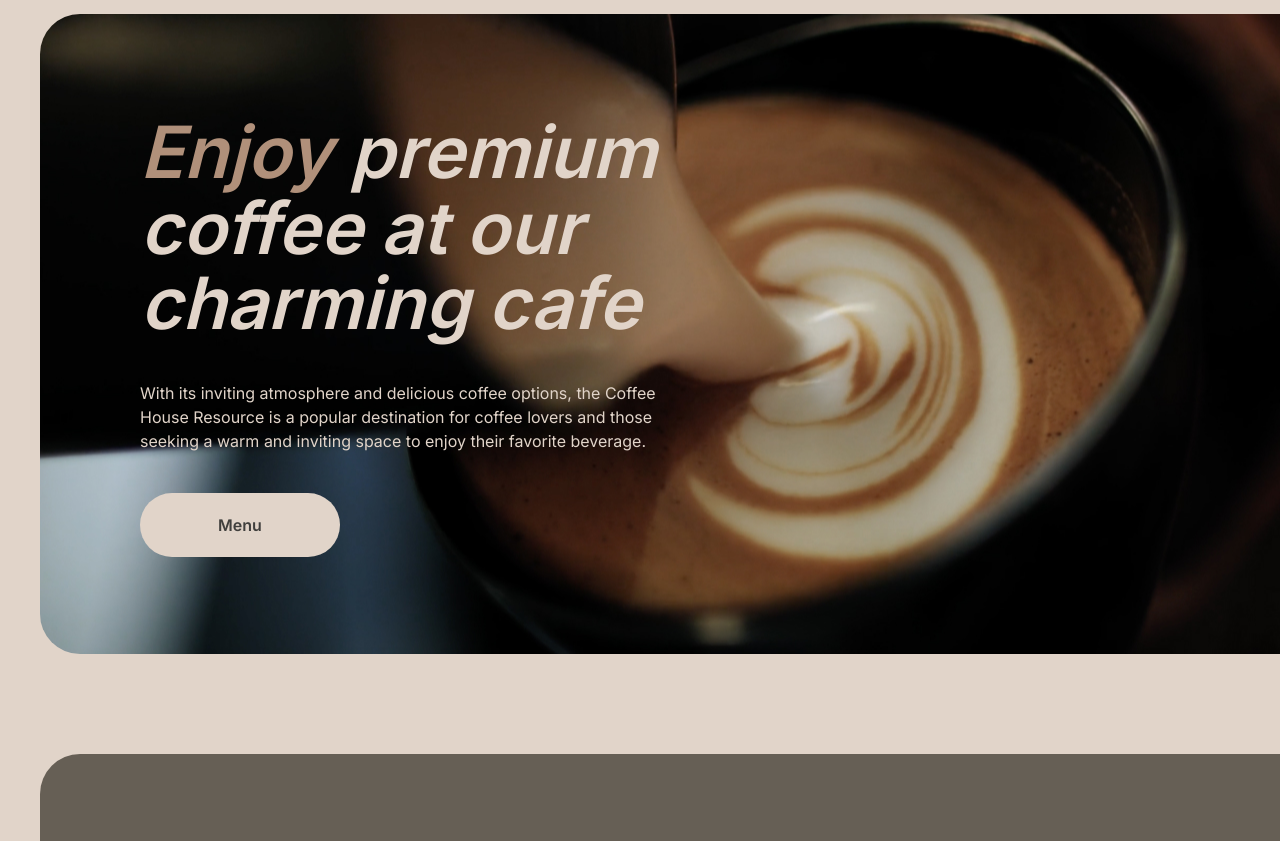
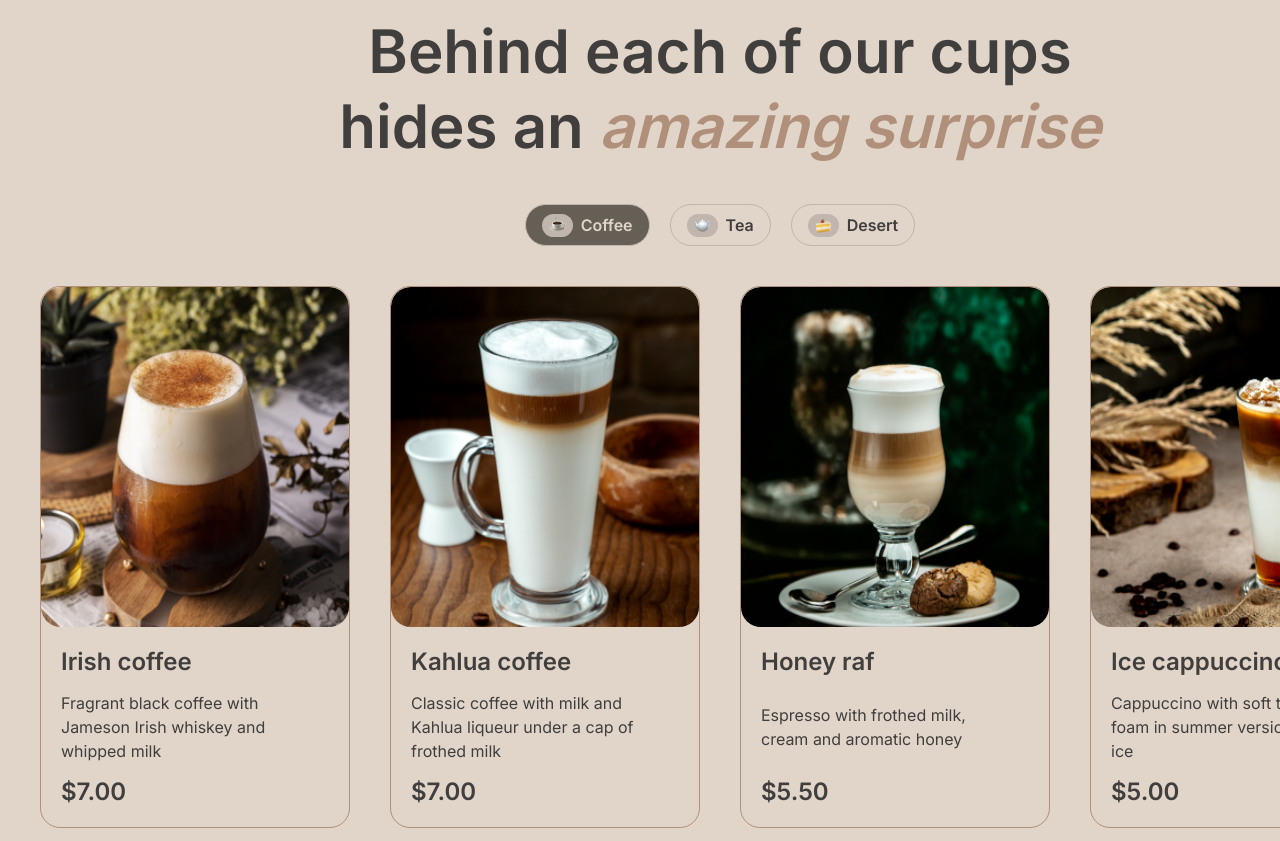
Before and after one commit to SerheyZakrevskiy/CoffeHouse, a plain HTML site: page menu.html in a window 1280 px wide. Shown: the part 86-927 px from the top of the page. Drawn offline with Linux system fonts and the light colour scheme.

Commit message:
feat: issue page menu

```diff
--- a/menu.html
+++ b/menu.html
@@ -32,13 +32,86 @@
         </div>
         </div>
     </header>
-    <main class="enjoy-block">
+    <main class="main-menu">
         <div class="container">
-            <div class="enjoy-main-background">
-                <div class="title-main">
-                    <h1 class="title-main-h1"><span class="span-title-main-h1">Enjoy </span>premium coffee at our charming cafe</h1>
-                    <p class="paragraph-main">With its inviting atmosphere and delicious coffee options, the Coffee House Resource is a popular destination for coffee lovers and those seeking a warm and inviting space to enjoy their favorite beverage.</p>
-                    <a class="menu-button-main" href="menu.html">Menu</a>
+            <div class="menu-page-block">
+                <div class="menu-page-block-title">
+                    <div class="menu-page-title">
+                    <h1 class="menu-page-h1">Behind each of our cups hides an <span class="menu-page-span">amazing surprise </span></h1>
+                    </div>
+                    <div class="menu-page-links">
+                        <ul class="menu-page-ul">
+                            <li class="menu-page-li"><a href="#" class="menu-page-a"></a><img class="menu-page-li-a-img" src="assets/🫖.png" alt="">Coffee</li>
+                            <li class="menu-page-li"><a href="#" class="menu-page-a"></a><img class="menu-page-li-a-img" src="assets/🫖 (1).png" alt="">Tea</li>
+                            <li class="menu-page-li"><a href="#" class="menu-page-a"></a><img class="menu-page-li-a-img" src="assets/🫖 (2).png" alt="">Desert</li>
+                        </ul>
+                    </div>
+                </div>
+                <div class="menu-page-full-assortiment">
+                    <div class="menu-page-images">
+                        <img class="menu-page-img" src="assets/coffee-1.png" alt="coffee-1">
+                        <div class="menu-page-description-coffee">
+                            <h4 class="menu-page-h4">Irish coffee</h4>
+                            <P class="menu-page-p">Fragrant black coffee with Jameson Irish whiskey and whipped milk</P>
+                            <h3 class="menu-page-h3-price">$7.00</h3>
+                        </div>
+                    </div>
+                    <div class="menu-page-images">
+                        <img class="menu-page-img" src="assets/coffee-2.png" alt="coffee-2">
+                        <div class="menu-page-description-coffee">
+                            <h4 class="menu-page-h4">Kahlua coffee</h4>
+                            <P class="menu-page-p">Classic coffee with milk and Kahlua liqueur under a cap of frothed milk</P>
+                            <h3 class="menu-page-h3-price">$7.00</h3>
+                        </div>
+                    </div>
+                    <div class="menu-page-images">
+                        <img class="menu-page-img" src="assets/coffee-3.png" alt="">
+                        <div class="menu-page-description-coffee">
+                            <h4 class="menu-page-h4">Honey raf</h4>
+                            <P class="menu-page-p">Espresso with frothed milk, cream and aromatic honey</P>
+                            <h3 class="menu-page-h3-price">$5.50</h3>
+                        </div>
+                    </div>
+                    <div class="menu-page-images">
+                        <img class="menu-page-img" src="assets/coffee-4.png" alt="">
+                        <div class="menu-page-description-coffee">
+                            <h4 class="menu-page-h4">Ice cappuccino</h4>
+                            <P class="menu-page-p">Cappuccino with soft thick foam in summer version with ice</P>
+                            <h3 class="menu-page-h3-price">$5.00</h3>
+                        </div>
+                    </div>
+                    <div class="menu-page-images">
+                        <img class="menu-page-img" src="assets/coffee-5.png" alt="">
+                        <div class="menu-page-description-coffee">
+                            <h4 class="menu-page-h4">Espresso</h4>
+                            <P class="menu-page-p">Classic black coffee</P>
+                            <h3 class="menu-page-h3-price">$4.50</h3>
+                        </div>
+                    </div>
+                    <div class="menu-page-images">
+                        <img class="menu-page-img" src="assets/coffee-6.png" alt="">
+                        <div class="menu-page-description-coffee">
+                            <h4 class="menu-page-h4">Latte</h4>
+                            <P class="menu-page-p">Espresso coffee with the addition of steamed milk and dense milk foam</P>
+                            <h3 class="menu-page-h3-price">$5.50</h3>
+                        </div>
+                    </div>
+                    <div class="menu-page-images">
+                        <img class="menu-page-img" src="assets/coffee-7.png" alt="">
+                        <div class="menu-page-description-coffee">
+                            <h4 class="menu-page-h4">Latte macchiato</h4>
+                            <P class="menu-page-p">Espresso with frothed milk and chocolate</P>
+                            <h3 class="menu-page-h3-price">$5.50</h3>
+                        </div>
+                    </div>
+                    <div class="menu-page-images">
+                        <img class="menu-page-img" src="assets/coffee-8.png" alt="">
+                        <div class="menu-page-description-coffee">
+                            <h4 class="menu-page-h4">Coffee with cognac</h4>
+                            <P class="menu-page-p">Fragrant black coffee with cognac and whipped cream</P>
+                            <h3 class="menu-page-h3-price">$6.50</h3>
+                        </div>
+                    </div>
                 </div>
             </div>
         </div>
--- a/style/style.css
+++ b/style/style.css
@@ -386,7 +386,8 @@ line-height: 125%;
 .photo-about4 {
     border-radius: 20px;
     transition: transform 0.5s ease-out;
-}.photo-about1:hover {
+}
+.photo-about1:hover {
     transform: scale(1.1);
 }
 .photo-about2:hover {
--- a/style/styleMenu.css
+++ b/style/styleMenu.css
@@ -158,83 +158,141 @@ body {
     width: 50%;
 }
 
-/*  Enjoy block */
+/*  Menu page coffee block */
 
 
-.enjoy-main-background {
-    background: url(../assets/bgphoto.jpg), lightgray 50% / cover no-repeat;
-    margin-bottom: 100px;
-    background-position: 100%;
-    height: 640px;
-    border-radius: 40px;
+.main-menu {
+
 }
 
-.title-main {
+.menu-page-block {
+    margin-bottom: 100px;
+}
+.menu-page-block-title {
     display: flex;
-    width: 530px;
+    justify-content: center;
+    align-items: center;
     flex-direction: column;
-    justify-content: center;
-    align-items: flex-start;
-    gap: 40px;
-    margin:0 0 0 100px;
-    padding:100px 0 0 0;
+    margin-bottom: 40px;
 }
-.title-main-h1 {
-    color: #E1D4C9;
+.menu-page-title {
+    text-align: center;
+    width: 800px;
+    margin-bottom: 40px;
+}
+
+.menu-page-h1 {
+color: #403F3D;
+text-align: center;
 font-family: Inter;
-    font-size: 72px;
+font-size: 60px;
+font-style: normal;
+font-weight: 600;
+line-height: 125%;
+}
+.menu-page-span {
+color: #B0907A;
+font-family: Inter;
+font-size: 60px;
 font-style: italic;
 font-weight: 600;
-    line-height: 105%;
+line-height: 125%;
 }
-.span-title-main-h1 {
-    color: #B0907A;
+.menu-page-links {
+    display: flex;
 }
-.paragraph-main {
+.menu-page-ul {
+    display: flex;
+    gap: 20px;
+    justify-content: center;
+}
+.menu-page-li {
+display: flex;
+padding: 8px 16px 8px 8px;
+justify-content: center;
+align-items: center;
+gap: 8px;
+border-radius: 100px;
+border: 1px solid #C1B6AD;
+color: #403F3D;
+font-family: Inter;
+font-size: 16px;
+font-style: normal;
+font-weight: 600;
+line-height: 150%;
+cursor: pointer;
+}
+.menu-page-li:first-child {
+    background: #665F55;
     color: #E1D4C9;
+}
+.menu-page-li:hover {
+    background: #665F55;
+    color: #E1D4C9;
+}
+
+.menu-page-li-a-img {
+display: flex;
+padding: 3px 7px;
+justify-content: center;
+align-items: center;
+border-radius: 100px;
+background:#C1B6AD;
+}
+.menu-page-full-assortiment {
+    display: flex;
+    flex-wrap: wrap;
+    gap: 40px;
+}
+.menu-page-images {
+display: flex;
+flex-direction: column;
+width: 310px;
+border: solid 1px #B0907A;
+border-radius: 20px;
+cursor: pointer;
+position: relative;
+overflow: hidden;
+}
+.menu-page-img {
+    height: 340px;
+    border-radius: 20px;
+    transition: transform 0.5s ease-out;
+}
+.menu-page-img:hover {
+    transform: scale(1.1);
+}
+.menu-page-description-coffee {
+    display: flex;
+    flex-direction: column;
+    width: 270px;
+    height: 200px;
+    padding: 20px;
+    justify-content: space-between;
+}
+.menu-page-h4 {
+color: #403F3D;
+font-family: Inter;
+font-size: 24px;
+font-style: normal;
+font-weight: 600;
+line-height: 125%;
+}
+.menu-page-p {
+color: #403F3D;
 font-family: Inter;
 font-size: 16px;
 font-style: normal;
 font-weight: 400;
 line-height: 150%;
 }
-.menu-button-main {
-    position: relative;
-    display: flex;
-    width: 200px;
-    padding: 20px 78px;
-    justify-content: center;
-    align-items: center;
-    gap: 8px;
-    border-radius: 100px;
-    background: #E1D4C9;
-    color: #403F3D;
+.menu-page-h3-price {
+color:#403F3D;
 font-family: Inter;
-    font-size: 16px;
+font-size: 24px;
 font-style: normal;
 font-weight: 600;
-    line-height: 150%;
-    overflow: hidden;
-}
-.menu-button-main::before {
-    content: url(../assets/coffee-cup.svg);
-    position: absolute;
-    top: 50%;
-    right: 45%;
-    transform: translate(100%, -50%);
-    opacity: 0;
-    transition: opacity 0.5s ease;
-    overflow: visible;
-    transition: padding-left 0.4s ease;
-}
-
-.menu-button-main:hover::before {
-    opacity: 1;
-}
-
-.menu-button-main:hover {
-    padding-left: 50px;
-    transition: all 0.5s ease;
+line-height: 125%;
 }
 
 /* footer */
```
Also changed, not shown: assets/coffee-1.png (added), assets/coffee-2.png (added), assets/coffee-3.png (added), assets/coffee-4.png (added), assets/coffee-5.png (added), assets/coffee-6.png (added), assets/coffee-7.png (added), assets/coffee-8.png (added), assets/🫖 (1).png (added), assets/🫖 (2).png (added), assets/🫖.png (added). Lines whose indentation alone changed are shown as unchanged.
